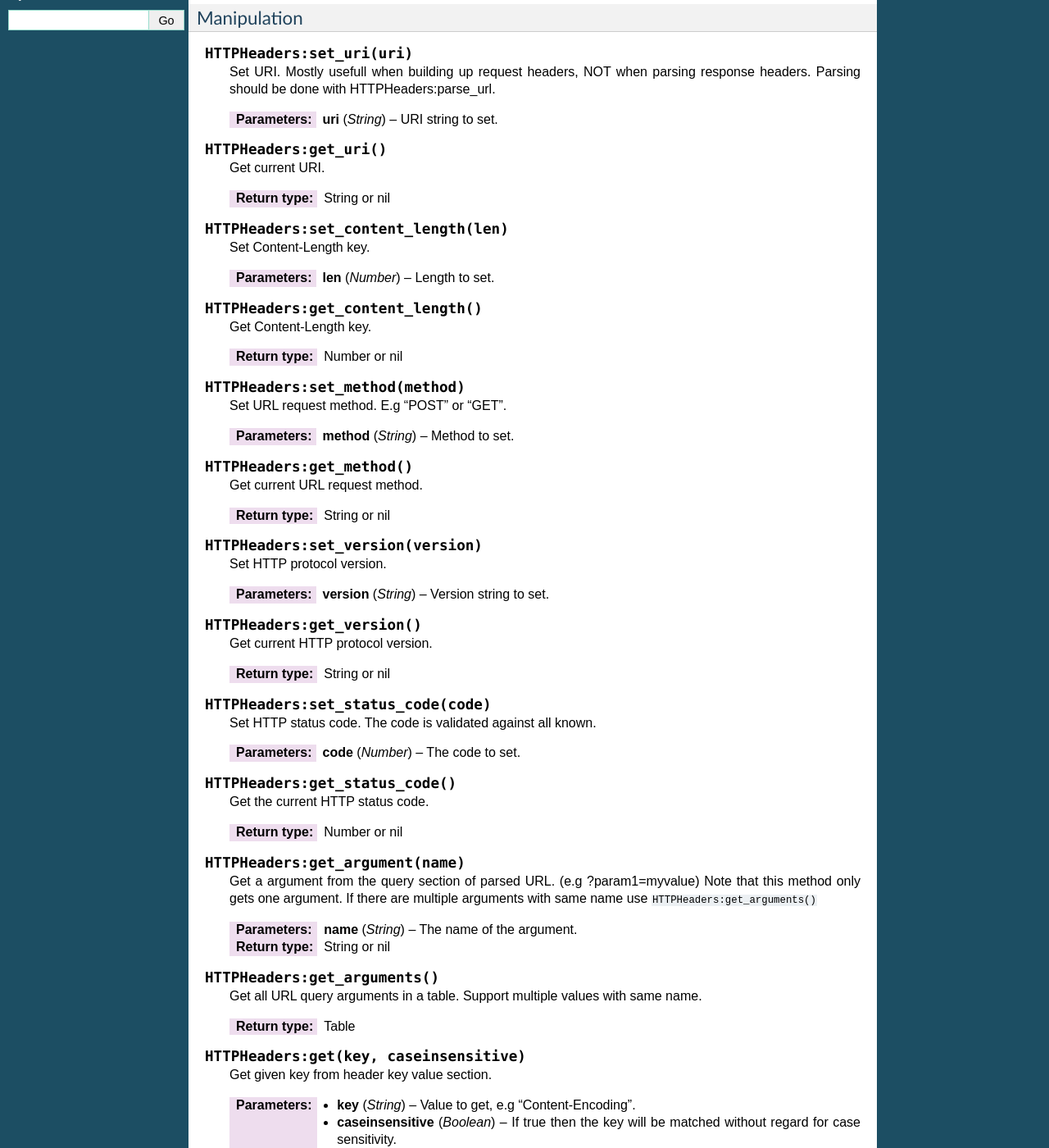
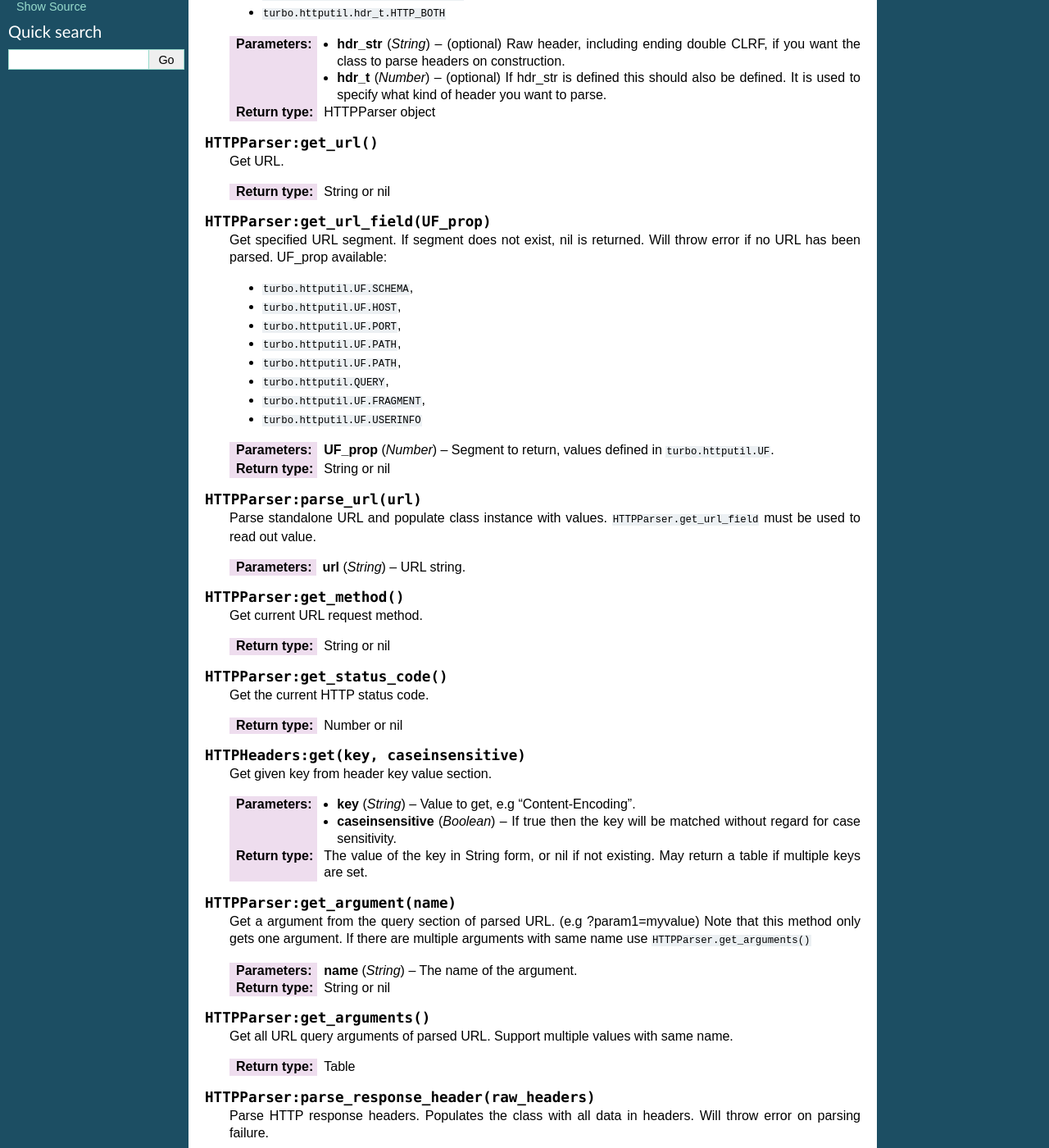
Before and after one commit to kernelsauce/turbo, a Sphinx documentation site: the page built from doc/httputil.rst, in a window 1280 px wide and 1400 px high, scrolled down 448 px. Shown: the whole window at 82% size. Built offline with Sphinx 7.4.7, drawn with Linux system fonts in a browser that asks for light colours; some of the changed text lies outside the part shown.

Commit message:
Updated documentation to suit new turbo.httputil classes.

```diff
--- a/doc/httputil.rst
+++ b/doc/httputil.rst
@@ -6,18 +6,121 @@ turbo.httputil -- Utilities for the HTTP protocol
 
 The httputil namespace contains the HTTPHeader class and POST data parsers, which is a integral part of the HTTPServer class.
 
-HTTPHeaders class
+
+HTTPParser class
 ~~~~~~~~~~~~~~~~~
-Used to compile and parse HTTP headers. Parsing is done through the Joyent Node HTTP parser via FFI. It is based on the nginx parser. It is
+Used to parse HTTP headers. Parsing is done through Ryan Dahls HTTP Parser via the FFI. It is
 very fast and contains various protection against attacks. The .so is compiled when Turbo is installed with ``make install``.
 Note that this class has sanity checking for input parameters. If they are of wrong type or contains bad data they will raise a error.
 
-.. function :: HTTPHeaders(header_string)
+.. function :: HTTPParser(hdr_str, hdr_t)
+
+    Create a new HTTPParser class instance.
+
+    hdr_t available:
+
+    * ``turbo.httputil.hdr_t.HTTP_RESPONSE``,
+    * ``turbo.httputil.hdr_t.HTTP_REQUEST``,
+    * ``turbo.httputil.hdr_t.HTTP_BOTH``
+
+    :param hdr_str: (optional) Raw header, including ending double CLRF, if you want the class to parse headers on construction.
+    :type hdr_str: String
+    :param hdr_t: (optional) If hdr_str is defined this should also be defined. It is used to specify what kind of header you want to parse.
+    :type hdr_t: Number
+    :rtype: HTTPParser object
+
+.. function :: HTTPParser:get_url()
+
+    Get URL.
+
+    :rtype: String or nil
+
+.. function :: HTTPParser:get_url_field(UF_prop)
+
+    Get specified URL segment. If segment does not exist, nil is returned. Will throw error if no URL has been parsed.
+    UF_prop available:
+
+    * ``turbo.httputil.UF.SCHEMA``,
+    * ``turbo.httputil.UF.HOST``,
+    * ``turbo.httputil.UF.PORT``,
+    * ``turbo.httputil.UF.PATH``,
+    * ``turbo.httputil.UF.PATH``,
+    * ``turbo.httputil.QUERY``,
+    * ``turbo.httputil.UF.FRAGMENT``,
+    * ``turbo.httputil.UF.USERINFO``
+
+    :param UF_prop: Segment to return, values defined in ``turbo.httputil.UF``.
+    :type UF_prop: Number
+    :rtype: String or nil
+
+.. function :: HTTPParser:parse_url(url)
+
+    Parse standalone URL and populate class instance with values.  ``HTTPParser.get_url_field`` must be used to read out value.
+
+    :param url: URL string.
+    :type url: String
+
+.. function :: HTTPParser:get_method()
+
+    Get current URL request method.
+
+    :rtype: String or nil
+
+.. function :: HTTPParser:get_status_code()
+
+    Get the current HTTP status code.
+
+    :rtype: Number or nil
+
+.. function :: HTTPHeaders:get(key, caseinsensitive)
+
+    Get given key from header key value section.
+
+    :param key: Value to get, e.g "Content-Encoding".
+    :type key: String
+    :param caseinsensitive: If true then the key will be matched without regard for case sensitivity.
+    :type caseinsensitive: Boolean
+    :rtype: The value of the key in String form, or nil if not existing. May return a table if multiple keys are set.
+
+.. function :: HTTPParser:get_argument(name)
+
+    Get a argument from the query section of parsed URL. (e.g ?param1=myvalue)
+    Note that this method only gets one argument. If there are multiple arguments with same name
+    use ``HTTPParser.get_arguments()``
+
+    :param name: The name of the argument.
+    :type name: String
+    :rtype: String or nil
+
+.. function :: HTTPParser:get_arguments()
+
+    Get all URL query arguments of parsed URL. Support multiple values with same name.
+
+    :rtype: Table
+
+.. function :: HTTPParser:parse_response_header(raw_headers)
+
+    Parse HTTP response headers. Populates the class with all data in headers. Will throw error on parsing failure.
+
+    :param raw_headers: Raw HTTP response header in string form.
+    :type raw_headers: String
+
+.. function :: HTTPParser:parse_request_header(raw_headers)
+
+    Parse HTTP request headers. Populates the class with all data in headers. Will throw error on parsing failure.
+
+    :param raw_headers: Raw HTTP request header in string form.
+    :type raw_headers: String
+
+HTTPHeaders class
+~~~~~~~~~~~~~~~~~
+Used to compile HTTP headers.
+Note that this class has sanity checking for input parameters. If they are of wrong type or contains bad data they will raise a error.
+
+.. function :: HTTPHeaders()
 
     Create a new HTTPHeaders class instance.
 
-    :param header_string: (optional) Raw header, up until double CLRF, if you want the class to parse headers on construction
-    :type header_string: String
     :rtype: HTTPHeaders object
 
 Manipulation
@@ -35,19 +138,6 @@ Manipulation
     Get current URI.
 
     :rtype: String or nil
-
-.. function :: HTTPHeaders:set_content_length(len)
-
-    Set Content-Length key.
-
-    :param len: Length to set.
-    :type len: Number
-
-.. function :: HTTPHeaders:get_content_length()
-
-    Get Content-Length key.
-
-    :rtype: Number or nil
 
 .. function :: HTTPHeaders:set_method(method)
 
@@ -88,22 +178,6 @@ Manipulation
 
     :rtype: Number or nil
 
-.. function :: HTTPHeaders:get_argument(name)
-
-    Get a argument from the query section of parsed URL. (e.g ?param1=myvalue)
-    Note that this method only gets one argument. If there are multiple arguments with same name
-    use ``HTTPHeaders:get_arguments()``
-
-    :param name: The name of the argument.
-    :type name: String
-    :rtype: String or nil
-
-.. function :: HTTPHeaders:get_arguments()
-
-    Get all URL query arguments in a table. Support multiple values with same name.
-
-    :rtype: Table
-
 .. function :: HTTPHeaders:get(key, caseinsensitive)
 
     Get given key from header key value section.
@@ -143,50 +217,6 @@ Manipulation
     :param caseinsensitive: If true then the existing keys will be matched without regard for case sensitivity and overwritten.
     :type caseinsensitive: Boolean
 
-Parsing
--------
-
-.. function :: HTTPHeaders:parse_response_header(raw_headers)
-
-    Parse HTTP response headers. Populates the class with all data in headers.
-
-    :param raw_headers: Raw HTTP response header in string form.
-    :type raw_headers: String
-    :rtype: Number. -1 on error, else amount of bytes parsed.
-
-.. function :: HTTPHeaders:parse_request_header(raw_headers)
-
-    Parse HTTP request headers. Populates the class with all data in headers.
-
-    :param raw_headers: Raw HTTP request header in string form.
-    :type raw_headers: String
-    :rtype: Number. -1 on error, else amount of bytes parsed.
-
-.. function:: HTTPHeaders:parse_url(url)
-
-    Parse standalone URL and populate class instance with values.  HTTPHeaders:get_url_field must be used to read out value.
-
-    :param url: URL string.
-    :type url: String.
-    :rtype: Number -1 on error, else 0.
-
-.. function :: HTTPHeaders:get_url_field(UF_prop)
-
-    Get specified URL segment. If segment does not exist, -1 is returned. Parameter is either:
-
-    * ``turbo.httputil.UF.SCHEMA``,
-    * ``turbo.httputil.UF.HOST``,
-    * ``turbo.httputil.UF.PORT``,
-    * ``turbo.httputil.UF.PATH``,
-    * ``turbo.httputil.UF.PATH``,
-    * ``turbo.httputil.QUERY``,
-    * ``turbo.httputil.UF.FRAGMENT``,
-    * ``turbo.httputil.UF.USERINFO``
-
-    :param UF_prop: Segment to return, values defined in ``turbo.httputil.UF``.
-    :type UF_prop: Number
-    :rtype: String or Number on error (-1)
-
 Stringifiers
 ------------
 
@@ -209,6 +239,9 @@ Stringifiers
 
     :rtype: String. HTTP header string excluding final delimiter.
 
+Functions
+~~~~~~~~~
+
 .. function:: parse_multipart_data(data)
 
     Parse multipart form data.
@@ -216,3 +249,11 @@ Stringifiers
     :param data: Multi-part form data in string form.
     :type data: String
     :rtype: Table of keys with corresponding values. Each key may hold multiple values if there were found multiple values for one key.
+
+.. function:: parse_post_arguments(data)
+
+    Parse ? and & separated key value fields.
+
+    :param data: Form data in string form.
+    :type data: String
+    :rtype: Table of keys with corresponding values. Each key may hold multiple values if there were found multiple values for one key.
```
